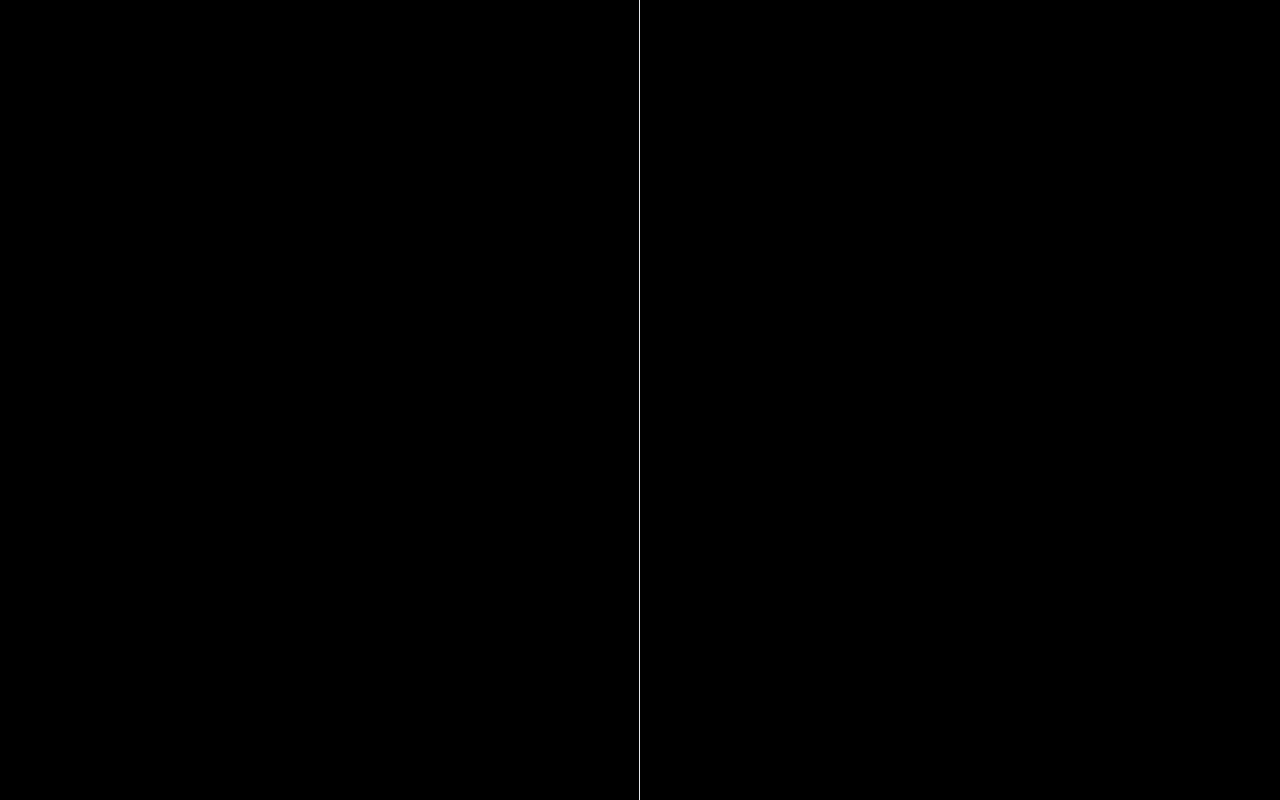
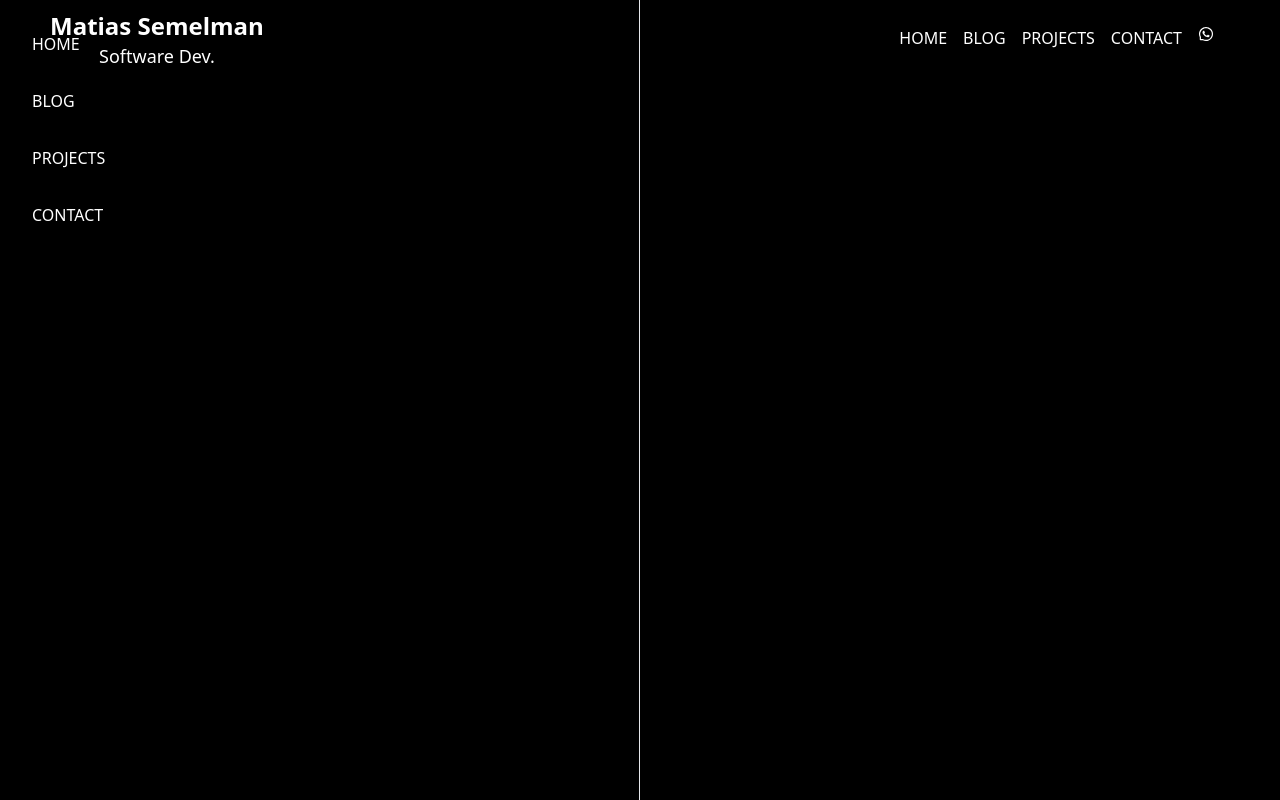
Before and after one commit to matiassemelman/portfolio-v1, a React (Vite) app: page / in a window 1280 px wide. Built offline with nearby package versions, Linux system fonts and the light colour scheme.

Commit message:
Set white text for the page

```diff
--- a/src/index.css
+++ b/src/index.css
@@ -1,3 +1,7 @@
 @tailwind base;
 @tailwind components;
 @tailwind utilities;
+
+html {
+    @apply text-white
+  }
```
